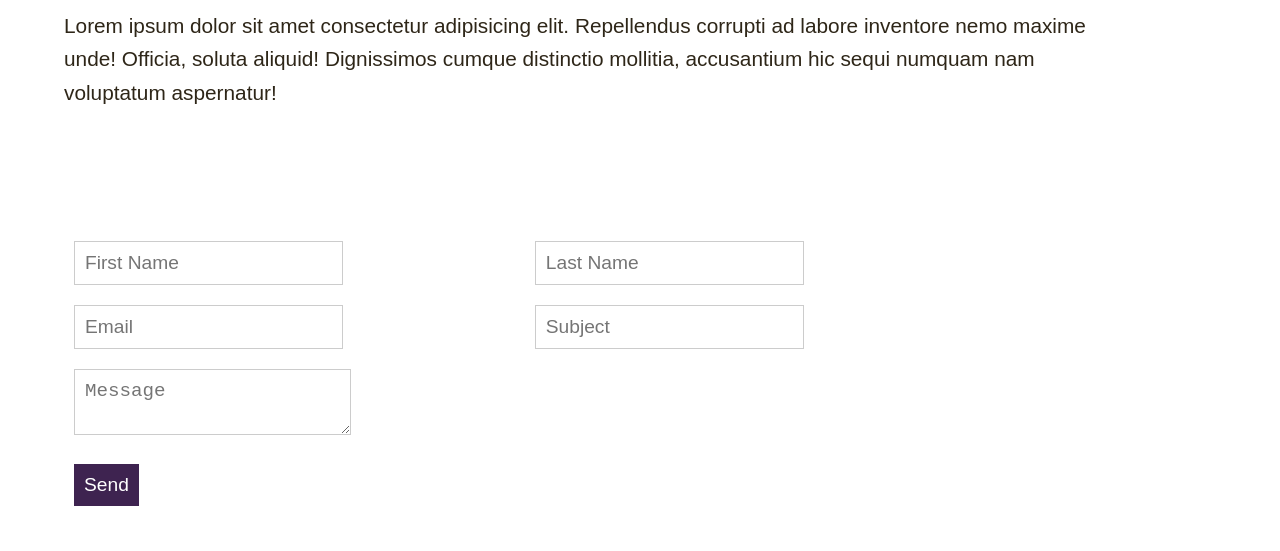
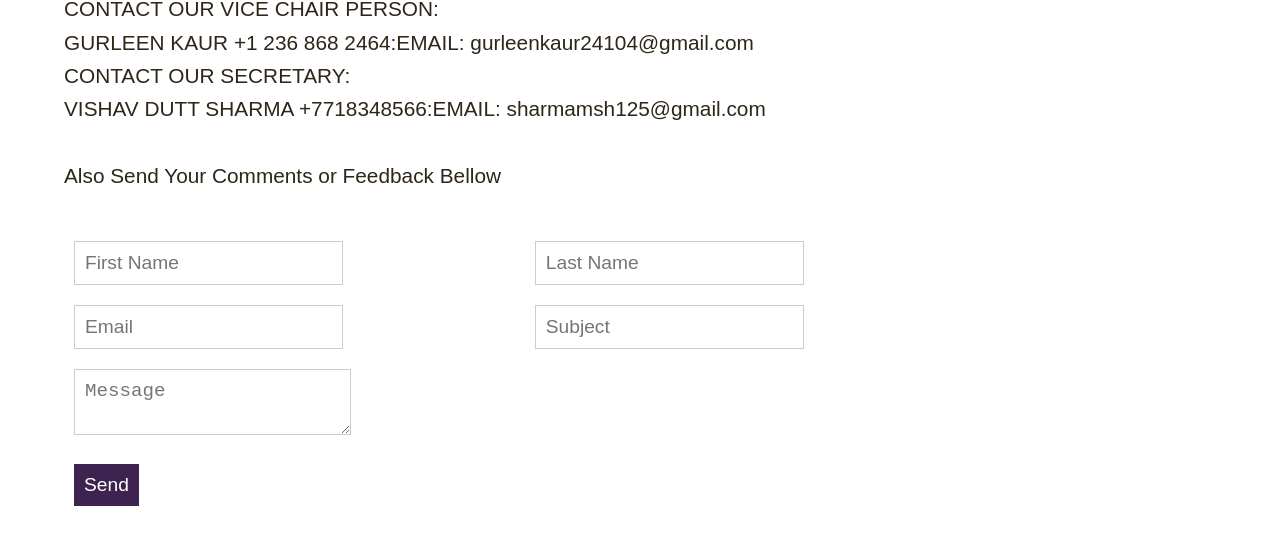
Before and after one commit to Duttvishav/SAVE-THE-RHINO, a plain HTML site: page contact.html in a window 1280 px wide. Shown: the part 249-800 px from the top of the page. Drawn offline with Linux system fonts and the light colour scheme.

Commit message:
Add files via upload

```diff
--- a/contact.html
+++ b/contact.html
@@ -25,7 +25,10 @@
             <h2 class="heading-secondary">
                 Contact Us
             </h2>
-            <p>Lorem ipsum dolor sit amet consectetur adipisicing elit. Repellendus corrupti ad labore inventore nemo maxime unde! Officia, soluta aliquid! Dignissimos cumque distinctio mollitia, accusantium hic sequi numquam nam voluptatum aspernatur!</p>
+            <p>CONTACT OUR CHAIR PERSON:<br>GURSAHIB SINGH +1 236 833 4922:EMAIL: gursaahib2005sinhg@gmail.com</p>
+            <p>CONTACT OUR VICE CHAIR PERSON:<br>GURLEEN KAUR +1 236 868 2464:EMAIL: gurleenkaur24104@gmail.com</p>
+            <p>CONTACT OUR SECRETARY:<br>VISHAV DUTT SHARMA +7718348566:EMAIL: sharmamsh125@gmail.com</p><br>
+            <p>Also Send Your Comments or Feedback Bellow</p>
         </div>
         <div class="contact-form mb">
             <form>
```
